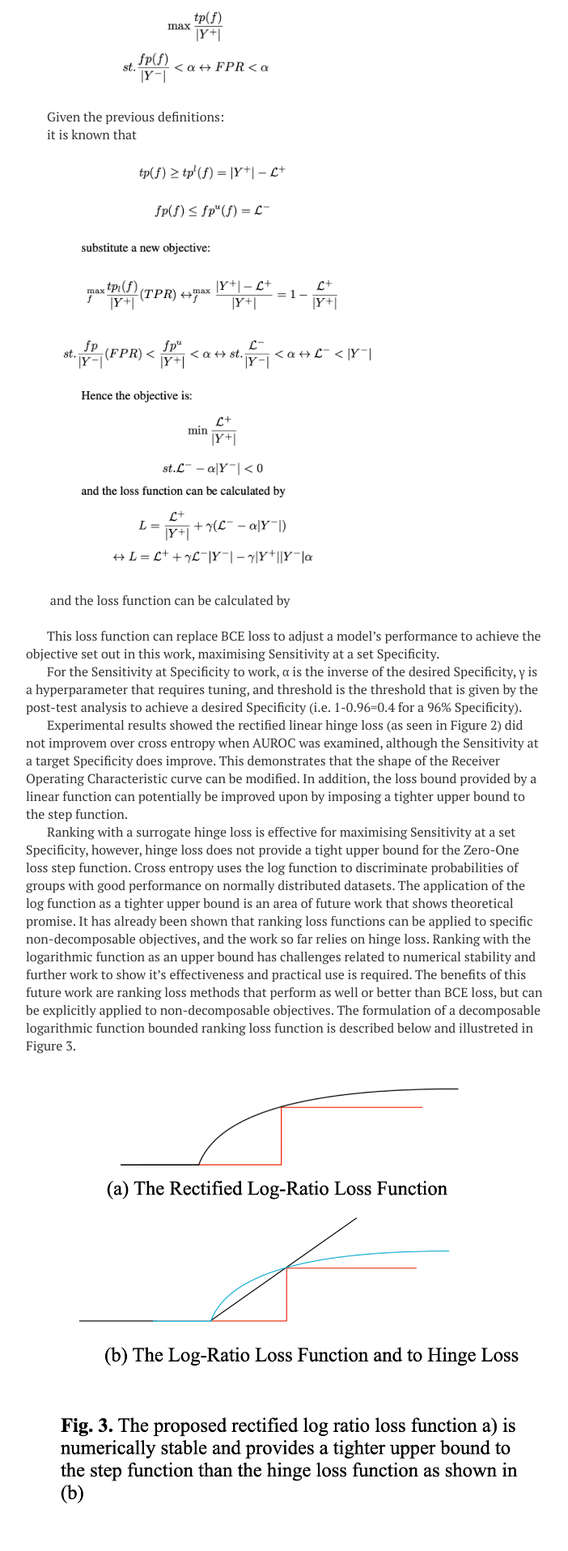
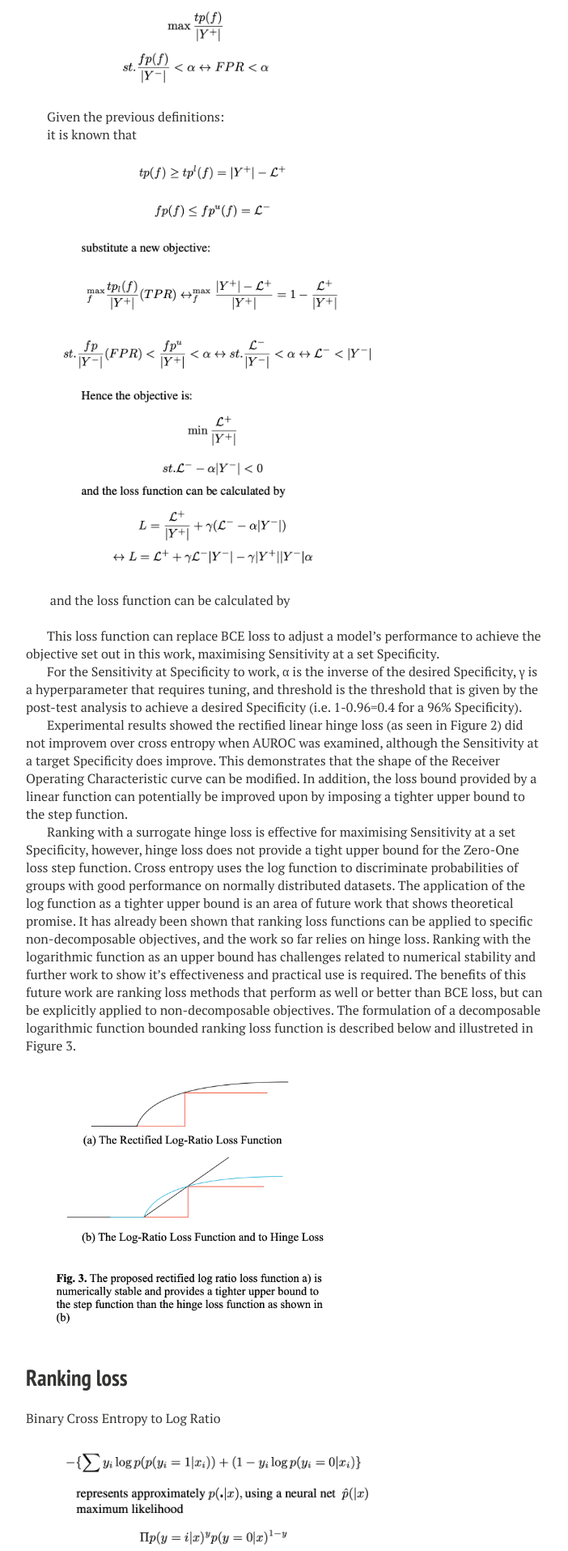
Before and after one commit to MLMogford/MLMogford.github.io, a Jekyll site: the page built from _posts/2022-08-17-maximising-sensitivity-at-fixed-specificity.md, in a window 1280 px wide. Shown: the part 4485-6400 px from the top of the page at 81% size, without its empty margins (288-990 px from the left). Built offline with Jekyll 4.4.1, drawn with Linux system fonts in a browser that asks for light colours; nearby versions of some CDN libraries.

Commit message:
Update 2022-08-17-maximising-sensitivity-at-fixed-specificity.md

```diff
--- a/_posts/2022-08-17-maximising-sensitivity-at-fixed-specificity.md
+++ b/_posts/2022-08-17-maximising-sensitivity-at-fixed-specificity.md
@@ -169,7 +169,7 @@ Ranking with a surrogate hinge loss is effective for maximising Sensitivity at a
 
 &nbsp;
 
-&nbsp;<img src="https:/images/rectified_log_ratio.png" width="600">
+&nbsp;<img src="https:/images/rectified_log_ratio.png" width="350">
 
 &nbsp;
 
```
